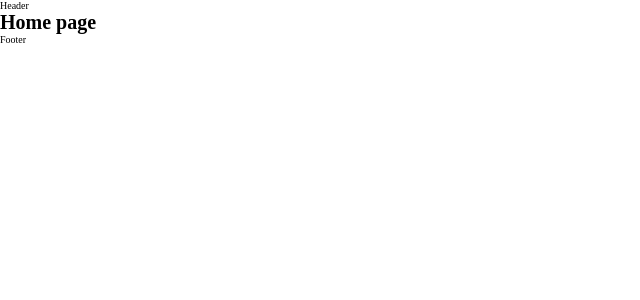
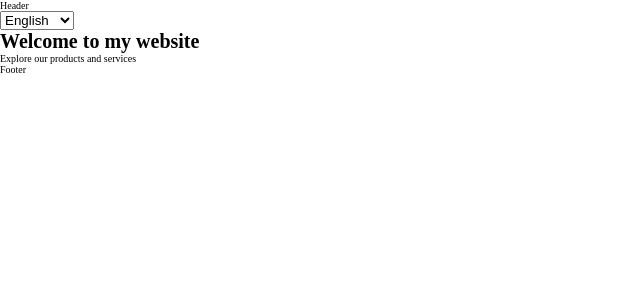
Before and after one commit to ViktoriiaZaichuk/portfolio-dev, a React (Create React App) app: page / in a window 1280 px wide. Shown: the top 300 px of the page, without its empty margins (0-640 px from the left). Built offline with nearby package versions, Linux system fonts and the light colour scheme.

Commit message:
✨Added language switch functionality.

```diff
--- a/package.json
+++ b/package.json
@@ -7,10 +7,12 @@
     "@testing-library/react": "^13.4.0",
     "@testing-library/user-event": "^13.5.0",
     "concurrently": "^8.2.0",
+    "i18next": "^23.2.11",
     "node-sass": "^7.0.3",
     "nodemon": "^3.0.1",
     "react": "^18.2.0",
     "react-dom": "^18.2.0",
+    "react-i18next": "^13.0.2",
     "react-router-dom": "^6.14.1",
     "react-scripts": "5.0.1",
     "web-vitals": "^2.1.4"
--- /dev/null
+++ b/src/components/header/LanguageSwitch.jsx
@@ -0,0 +1,24 @@
+import React from 'react';
+import { useTranslation } from 'react-i18next';
+
+const LanguageSwitch = () => {
+    const { i18n } = useTranslation();
+
+
+    const handleLanguageChange = (event) => {
+        const selectedLanguage = event.target.value;
+        i18n.changeLanguage(selectedLanguage);
+        localStorage.setItem('language', selectedLanguage); // Save selected language
+      };
+
+    return (
+      <div>
+        <select onChange={handleLanguageChange} defaultValue={i18n.language}>
+          <option value="en">English</option>
+          <option value="fr">Français</option>
+        </select>
+      </div>
+    );
+}
+
+export default LanguageSwitch;
--- a/src/components/layout/Header.jsx
+++ b/src/components/layout/Header.jsx
@@ -1,9 +1,11 @@
-import React from 'react'
+import React from 'react';
+import LanguageSwitch from '../header/LanguageSwitch';
 
 const Header = () => {
     return (
         <div className=''>
             <p>Header</p>
+            <LanguageSwitch />
         </div>
     )
 }
--- /dev/null
+++ b/src/context/LanguageContext.jsx
@@ -0,0 +1,31 @@
+import React, { createContext, useEffect, useState } from 'react';
+import i18n from 'i18next';
+
+const LanguageContext = createContext();
+
+export function LanguageProvider({ children }) {
+    const storedLanguage = localStorage.getItem('language');
+    const [language, setLanguage] = useState(storedLanguage || 'en');
+
+    useEffect(() => {
+      i18n.changeLanguage(language);
+      localStorage.setItem('language', language);
+    }, [language]);
+
+    const changeLanguage = (newLanguage) => {
+      setLanguage(newLanguage);
+    };
+
+    const value = {
+      language,
+      changeLanguage,
+    };
+
+    return (
+      <LanguageContext.Provider value={value}>
+        {children}
+      </LanguageContext.Provider>
+    );
+  }
+
+export default LanguageContext;
--- a/src/index.js
+++ b/src/index.js
@@ -1,12 +1,19 @@
 import React from 'react';
 import ReactDOM from 'react-dom/client';
+import { I18nextProvider } from 'react-i18next';
+import i18n from './utils/i18n';
 
 import './assets/styles/css/index.css'
 import App from './App';
+import { LanguageProvider } from './context/LanguageContext';
 
 const root = ReactDOM.createRoot(document.getElementById('root'));
 root.render(
   <React.StrictMode>
-    <App />
+    <I18nextProvider i18n={i18n}>
+      <LanguageProvider>
+        <App />
+      </LanguageProvider>
+    </I18nextProvider>
   </React.StrictMode>
 );
--- /dev/null
+++ b/src/locales/en/translation.json
@@ -0,0 +1,4 @@
+{
+    "home.title": "Welcome to my website",
+    "home.description": "Explore our products and services"
+}
--- /dev/null
+++ b/src/locales/fr/translation.json
@@ -0,0 +1,4 @@
+{
+    "home.title": "Bienvenue sur mon site web",
+    "home.description": "Découvrez nos produits et services"
+}
--- a/src/pages/home/index.jsx
+++ b/src/pages/home/index.jsx
@@ -1,9 +1,13 @@
 import Layout from "../../components/layout/Layout";
+import { useTranslation } from 'react-i18next';
 
 const Home = () => {
+    const { t } = useTranslation();
+
     return (
         <Layout>
-            <h1>Home page</h1>
+            <h1>{t('home.title')}</h1>
+            <p>{t('home.description')}</p>
         </Layout>
     )
 }
--- /dev/null
+++ b/src/utils/i18n.js
@@ -0,0 +1,28 @@
+import i18n from 'i18next';
+import { initReactI18next } from 'react-i18next';
+
+import enTranslation from '../locales/en/translation.json';
+import frTranslation from '../locales/fr/translation.json';
+
+// Define the languages and translations
+const resources = {
+  en: {
+    translation: enTranslation
+  },
+  fr: {
+    translation: frTranslation
+  }
+};
+
+i18n
+    .use(initReactI18next)
+    .init({
+    resources,
+    lng: 'en',
+    fallbackLng: 'en',
+    interpolation: {
+        escapeValue: false
+    }
+    });
+
+export default i18n;
```
Also changed, not shown: 1 other file (tests, documents, lock files or other folders).
